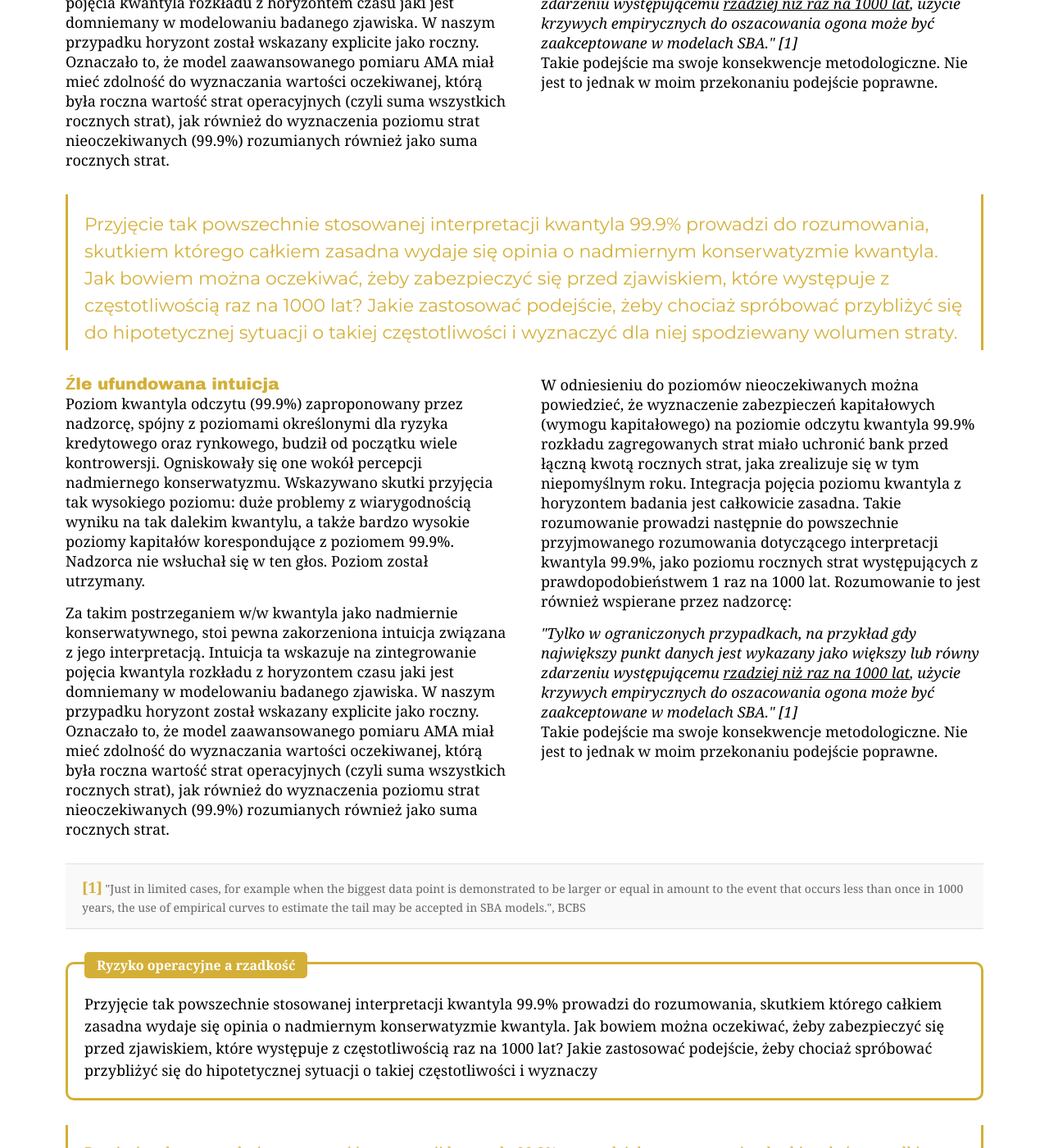
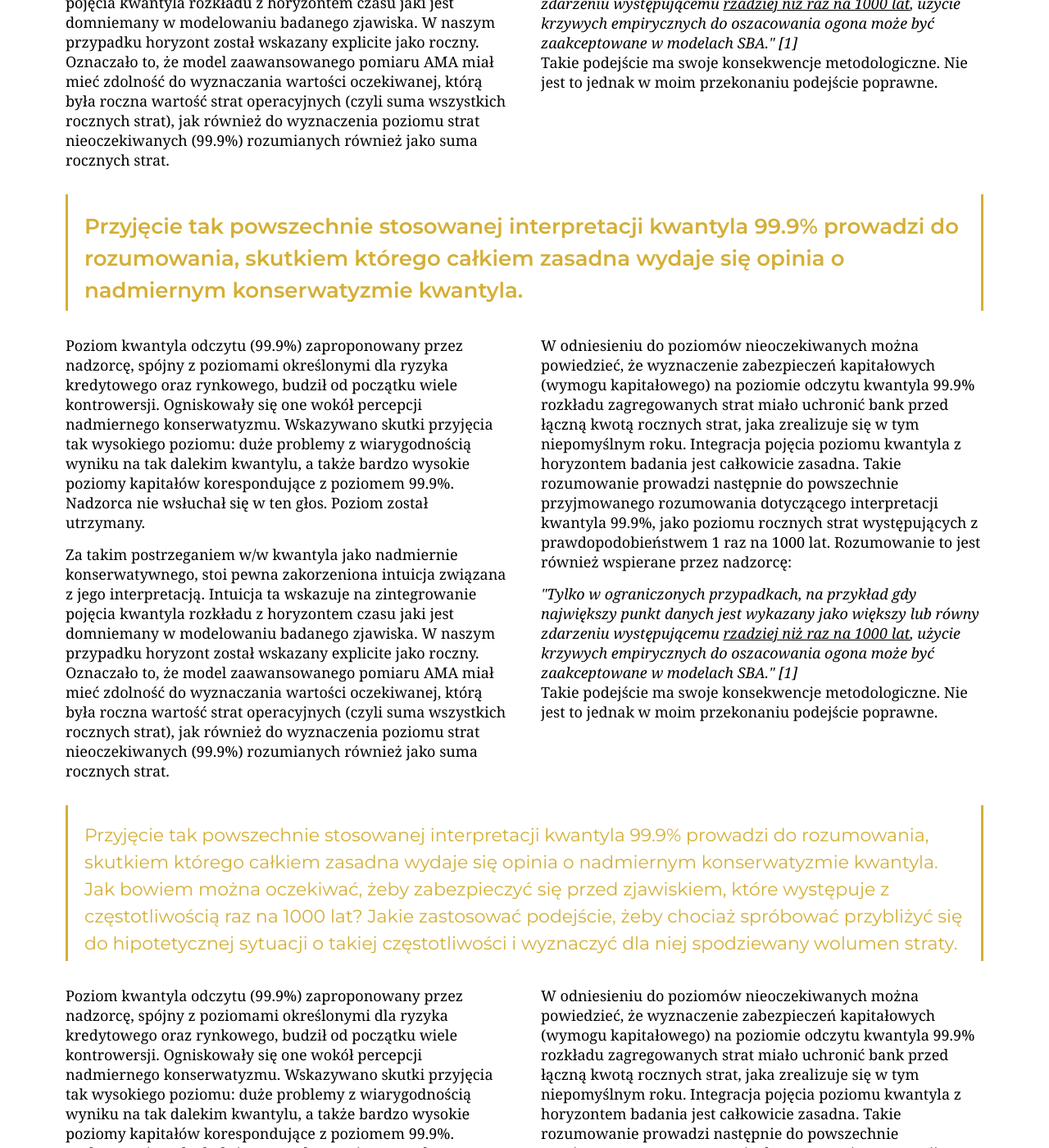
Before and after one commit to MaciejBuczak/risk-research, a Jekyll site: the page built from art-oprisk-kw999_v3_9.md, in a window 1280 px wide and 1400 px high, scrolled down 3343 px. Shown: the whole window at 82% size. Built offline with Jekyll 4.4.1, drawn with Linux system fonts in a browser that asks for light colours.

Commit message:
Update art-oprisk-kw999-layout_v3_9.html

```diff
--- a/_layouts/art-oprisk-kw999-layout_v3_9.html
+++ b/_layouts/art-oprisk-kw999-layout_v3_9.html
@@ -1069,7 +1069,7 @@
 
   <!-- Treść bloku z wyraźnie określonym kolorem złotym -->
   <div style="margin-top: 15px; font-family: 'Montserrat', serif; font-size: 22px; font-weight: 400; text-align: left; color: #D4AF37 !important; line-height: 1.5;">
-    <p style="color: #D4AF37 !important; font-family: 'Montserrat', serif; font-size: 22px; font-weight: 400; text-align: left; text-indent: 0;">Przyjęcie tak powszechnie stosowanej interpretacji kwantyla 99.9% prowadzi do rozumowania, skutkiem którego całkiem zasadna wydaje się opinia o nadmiernym konserwatyzmie kwantyla. Jak bowiem można oczekiwać, żeby zabezpieczyć się przed zjawiskiem, które występuje z częstotliwością raz na 1000 lat? Jakie zastosować podejście, żeby chociaż spróbować przybliżyć się do hipotetycznej sytuacji o takiej częstotliwości i wyznaczyć dla niej spodziewany wolumen straty.</p>
+    <p style="color: #D4AF37 !important; font-family: 'Montserrat', serif; font-size: 26px; font-weight: 600; text-align: left; text-indent: 0;">Przyjęcie tak powszechnie stosowanej interpretacji kwantyla 99.9% prowadzi do rozumowania, skutkiem którego całkiem zasadna wydaje się opinia o nadmiernym konserwatyzmie kwantyla.</p>
   </div>
 </div>
 
@@ -1082,7 +1082,6 @@
         <div class="ryzmod-columns" style="display: flex; gap: 40px; margin-top: 30px; margin-bottom: 30px;">
           <!-- Kolumna 1 -->
           <div style="flex: 1;">
-            <h5 style="font-family: Arial Black, Arial, sans-serif; font-size: 20px; font-weight: bold; color: #D4AF37">Źle ufundowana intuicja</h5>
             <p style="margin-bottom: 15px;">Poziom kwantyla odczytu (99.9%) zaproponowany przez nadzorcę, spójny z poziomami określonymi dla ryzyka kredytowego oraz rynkowego, budził od początku wiele kontrowersji.
               Ogniskowały się one wokół percepcji nadmiernego konserwatyzmu.
               Wskazywano skutki przyjęcia tak wysokiego poziomu: duże problemy z wiarygodnością wyniku na tak dalekim kwantylu, a także bardzo wysokie poziomy kapitałów korespondujące z poziomem 99.9%.
@@ -1104,6 +1103,42 @@
 
 
 
+<!-- Nowy element: Ramka informacyjna 2 -->
+<div class="ryzmod-info-box2" style="width: 100%; margin: 30px 0; border-left: 3px solid #D4AF37; border-right: 3px solid #D4AF37; background-color: transparent; position: relative; padding-left: 20px; padding-right: 20px; padding-top: 5px; padding-bottom: 5px; box-sizing: border-box;">
+
+  <!-- Treść bloku z wyraźnie określonym kolorem złotym -->
+  <div style="margin-top: 15px; font-family: 'Montserrat', serif; font-size: 22px; font-weight: 400; text-align: left; color: #D4AF37 !important; line-height: 1.5;">
+    <p style="color: #D4AF37 !important; font-family: 'Montserrat', serif; font-size: 22px; font-weight: 400; text-align: left; text-indent: 0;">Przyjęcie tak powszechnie stosowanej interpretacji kwantyla 99.9% prowadzi do rozumowania, skutkiem którego całkiem zasadna wydaje się opinia o nadmiernym konserwatyzmie kwantyla. Jak bowiem można oczekiwać, żeby zabezpieczyć się przed zjawiskiem, które występuje z częstotliwością raz na 1000 lat? Jakie zastosować podejście, żeby chociaż spróbować przybliżyć się do hipotetycznej sytuacji o takiej częstotliwości i wyznaczyć dla niej spodziewany wolumen straty.</p>
+  </div>
+</div>
+
+
+
+
+
+        <!-- Sekcja "Czy warto to analizować?" część 2 -->
+
+        <div class="ryzmod-columns" style="display: flex; gap: 40px; margin-top: 30px; margin-bottom: 30px;">
+          <!-- Kolumna 1 -->
+          <div style="flex: 1;">
+            <p style="margin-bottom: 15px;">Poziom kwantyla odczytu (99.9%) zaproponowany przez nadzorcę, spójny z poziomami określonymi dla ryzyka kredytowego oraz rynkowego, budził od początku wiele kontrowersji.
+              Ogniskowały się one wokół percepcji nadmiernego konserwatyzmu.
+              Wskazywano skutki przyjęcia tak wysokiego poziomu: duże problemy z wiarygodnością wyniku na tak dalekim kwantylu, a także bardzo wysokie poziomy kapitałów korespondujące z poziomem 99.9%.
+              Nadzorca nie wsłuchał się w ten głos. Poziom został utrzymany.</p>
+            <p>Za takim postrzeganiem w/w kwantyla jako nadmiernie konserwatywnego, stoi pewna zakorzeniona intuicja związana z jego interpretacją.
+              Intuicja ta wskazuje na zintegrowanie pojęcia kwantyla rozkładu z horyzontem czasu jaki jest domniemany w modelowaniu badanego zjawiska.
+              W naszym przypadku horyzont został wskazany explicite jako roczny.
+              Oznaczało to, że model zaawansowanego pomiaru AMA miał mieć zdolność do wyznaczania wartości oczekiwanej, którą była roczna wartość strat operacyjnych (czyli suma wszystkich rocznych strat), jak również do wyznaczenia poziomu strat nieoczekiwanych (99.9%) rozumianych również jako suma rocznych strat.</p>
+          </div>
+
+          <!-- Kolumna 2 -->
+          <div style="flex: 1;">
+            <p style="margin-bottom: 15px;">W odniesieniu do poziomów nieoczekiwanych można powiedzieć, że wyznaczenie zabezpieczeń kapitałowych (wymogu kapitałowego) na poziomie odczytu kwantyla 99.9% rozkładu zagregowanych strat miało uchronić bank przed łączną kwotą rocznych strat, jaka zrealizuje się w tym niepomyślnym roku.
+              Integracja pojęcia poziomu kwantyla z horyzontem badania jest całkowicie zasadna. Takie rozumowanie prowadzi następnie do powszechnie przyjmowanego rozumowania dotyczącego interpretacji kwantyla 99.9%, jako poziomu rocznych strat występujących z prawdopodobieństwem 1 raz na 1000 lat. Rozumowanie to jest również wspierane przez nadzorcę:
+             <p><i>"Tylko w ograniczonych przypadkach, na przykład gdy największy punkt danych jest wykazany jako większy lub równy zdarzeniu występującemu <u>rzadziej niż raz na 1000 lat</u>, użycie krzywych empirycznych do oszacowania ogona może być zaakceptowane w modelach SBA." [1]</i></p>
+            <p>Takie podejście ma swoje konsekwencje metodologiczne. Nie jest to jednak w moim przekonaniu podejście poprawne.</p>
+          </div>
+        </div>
 
 
 
```
